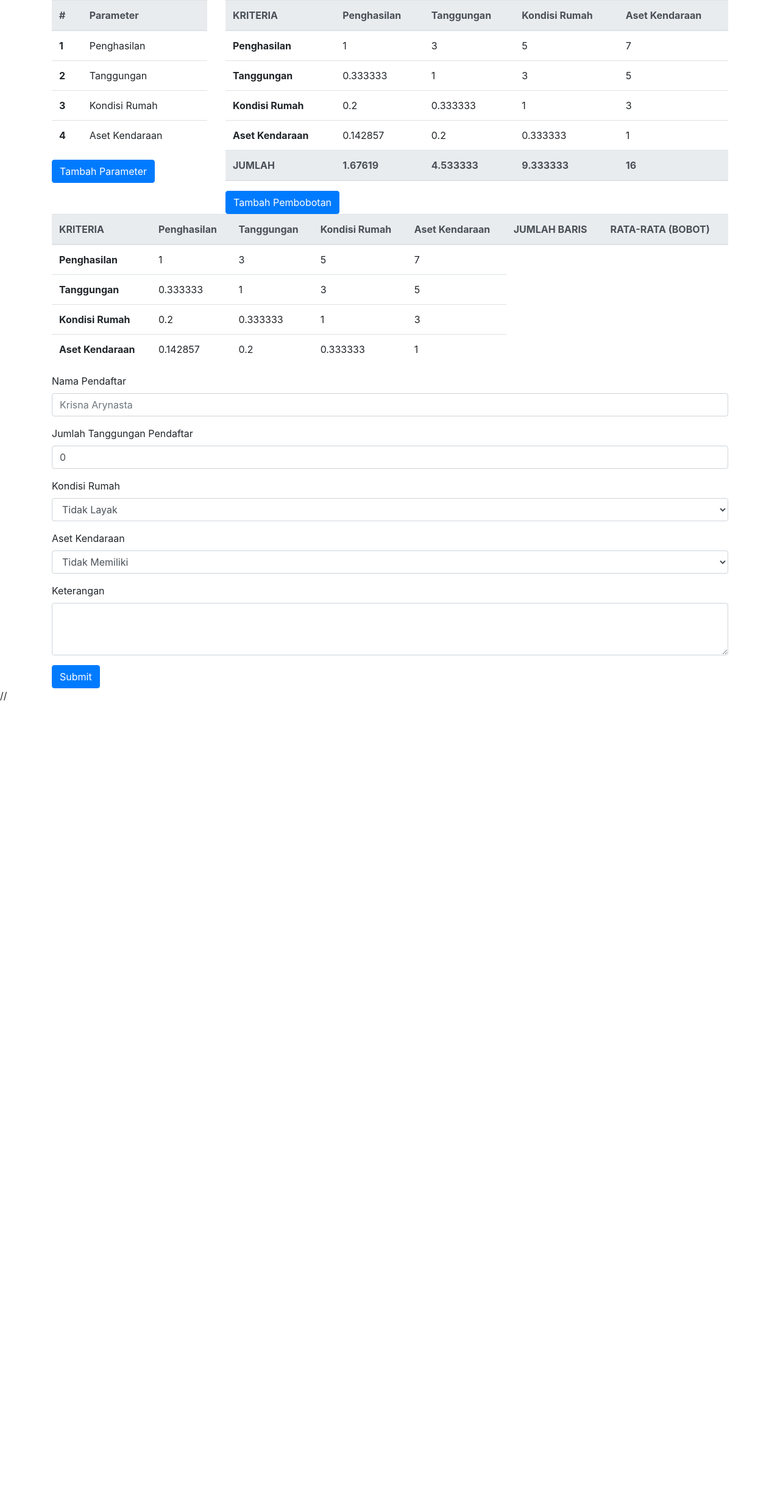
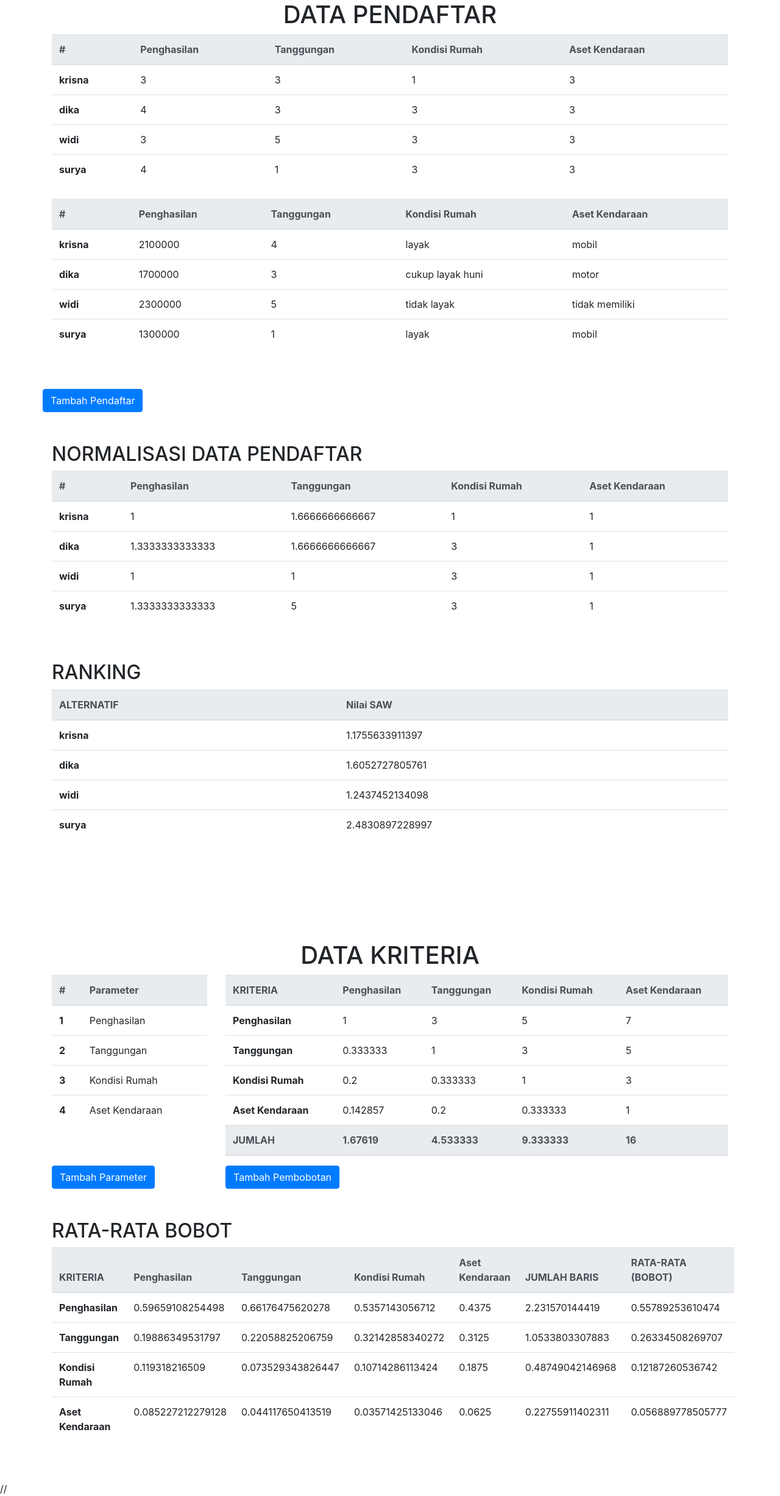
Before and after one commit to dikadarmawan/DSS, a PHP site: page / in a window 1280 px wide. Shown: the whole page at 61% size. Before the commit the page ends 1149 px from the top, so only its background shows below. Run offline with PHP 8.4, Linux system fonts and the light colour scheme; data comes from the database, SQL or seed files in the repository; both versions use the stored data as it was after the commit; some libraries are stand-ins or nearby versions.

Commit message:
last update

```diff
--- /dev/null
+++ b/data_konsistensi.php
@@ -0,0 +1,93 @@
+			  <table class="table">
+				  <thead class="thead-light">
+						<th>KRITERIA</th>
+					<?php
+						$noP = 1;
+						$sql1 = "SELECT * FROM tbl_parameter";
+						$result = mysqli_query($conn, $sql1);
+
+						if (mysqli_num_rows($result) > 0) {
+							while($row = mysqli_fetch_array($result)) {
+							$prm = $row['parameter'];
+					?>
+					  <th scope="col"><?=$row['parameter']?></th>
+
+					<?php
+							}
+						}
+					?>
+					<th scope="col">JUMLAH BARIS</th>
+					<th scope="col">RATA-RATA (BOBOT)</th>
+				  </thead>
+					<?php
+						$sql6 = "SELECT * FROM tbl_parameter";
+						$resultX6 = mysqli_query($conn, $sql6);
+						while($rowX6 = mysqli_fetch_array($resultX6)) {
+							$id_parameterX6 = $rowX6['id_parameter'];
+							$parameterX6 = $rowX6['parameter'];
+
+					?>
+						<tr scope="row">
+						<td><b><?=$parameterX6?></b></td>
+						<?php
+							// $sql1 = "SELECT * FROM tbl_parameter";
+							// $resultX = mysqli_query($conn, $sql1);
+							// while($rowX = mysqli_fetch_array($resultX)) {
+								// $id_parameterX = $rowX['id_parameter'];
+								// $parameterX = $rowX['parameter'];
+
+								$sql2 = "SELECT * FROM tbl_parameter";
+										$resultY = mysqli_query($conn, $sql2);
+										$jumlah_baris = 0;
+										while($rowY = mysqli_fetch_array($resultY)) {
+
+											$id_parameterY = $rowY['id_parameter'];
+											$parameterY = $rowY['parameter'];
+
+											$sql3 = "SELECT *, pmY.parameter as prmY FROM tbl_pembobotan pb
+													inner join tbl_parameter pmY on pb.parameterY=pmY.id_parameter
+													where pb.parameterX = $id_parameterX6 && pb.parameterY = $id_parameterY ";
+											$resultBbt = mysqli_query($conn, $sql3);
+											$bbt = mysqli_fetch_array($resultBbt);
+											if (!empty($bbt)) {
+
+												$sql4 = "SELECT sum(bobot) as jml FROM `tbl_pembobotan` WHERE parameterY=$id_parameterY GROUP BY (parameterY)";
+												$resultJml = mysqli_query($conn, $sql4);
+												$Jml = mysqli_fetch_array($resultJml);
+
+												$jumlah_parameter=$bbt['bobot']/$Jml['jml'];
+												$jumlah_baris = $jumlah_baris+$jumlah_parameter;
+													$sql5 = "SELECT * FROM tbl_parameter";
+											}
+										}
+
+								$sql2 = "SELECT * FROM tbl_parameter";
+								$resultY = mysqli_query($conn, $sql2);
+								while($rowY = mysqli_fetch_array($resultY)) {
+
+									$id_parameterY = $rowY['id_parameter'];
+									$parameterY = $rowY['parameter'];
+									$sql7 = "SELECT *, pmY.parameter as prmY FROM tbl_pembobotan pb
+									inner join tbl_parameter pmY on pb.parameterY=pmY.id_parameter
+									where pb.parameterX = $id_parameterX6 && pb.parameterY = $id_parameterY ";
+									$resultBbt = mysqli_query($conn, $sql7);
+									$bbt = mysqli_fetch_array($resultBbt);
+									if (!empty($bbt)) {
+
+										$resultCount = mysqli_query($conn, $sql5);
+										$ratarataCount=mysqli_num_rows($resultCount);
+										$ratarata=$jumlah_baris/$ratarataCount;
+										$ratarata_kons=$bbt['bobot']*$ratarata;
+										echo "<td>".$ratarata."</td>";
+									}else{
+											echo "<td></td>";
+										}
+								}
+
+						?>
+						</tr>
+						<?php
+							}
+						?>
+				  </tbody>
+				</table>
--- a/data_pembobotan.php
+++ b/data_pembobotan.php
@@ -70,7 +70,6 @@
 											where pb.parameterY = $id_jml_parameterY";
 									$resultJML_R = mysqli_query($conn, $sqlJML_R);
 									while($jumlah = mysqli_fetch_array($resultJML_R)){
-
 									$total = $total+$jumlah['bobot'];
 									}
 
--- a/data_rata_bobot.php
+++ b/data_rata_bobot.php
@@ -33,6 +33,7 @@
 							<?php
 								$sql2 = "SELECT * FROM tbl_parameter";
 								$resultY = mysqli_query($conn, $sql2);
+								$jumlah_baris = 0;
 								while($rowY = mysqli_fetch_array($resultY)) {
 
 									$id_parameterY = $rowY['id_parameter'];
@@ -44,11 +45,26 @@
 									$resultBbt = mysqli_query($conn, $sql3);
 									$bbt = mysqli_fetch_array($resultBbt);
 									if (!empty($bbt)) {
-										echo "<td>".$bbt['bobot']."</td>";
+
+										$sql4 = "SELECT sum(bobot) as jml FROM `tbl_pembobotan` WHERE parameterY=$id_parameterY GROUP BY (parameterY)";
+										$resultJml = mysqli_query($conn, $sql4);
+										$Jml = mysqli_fetch_array($resultJml);
+
+										$jumlah_parameter=$bbt['bobot']/$Jml['jml'];
+										$jumlah_baris = $jumlah_baris+$jumlah_parameter;
+
+										echo "<td>".$jumlah_parameter."</td>";
 									}else{
 											echo "<td></td>";
 										}
 								}
+								$sql5 = "SELECT * FROM tbl_parameter";
+								$resultCount = mysqli_query($conn, $sql5);
+								$ratarataCount=mysqli_num_rows($resultCount);
+								$ratarata=$jumlah_baris/$ratarataCount;
+
+								echo "<td>".$jumlah_baris."</td>";
+								echo "<td>".$ratarata."</td>";
 
 
 						?>
--- a/index.php
+++ b/index.php
@@ -15,36 +15,77 @@
   </head>
   <body>
   	<div class="container">
-		<div class="row">
+		<div class="row" >
+			<div class="col-md-12">
+				<h1 align="center">DATA PENDAFTAR </h1>
+				<?php include "ranking.php"?>
+			</div>
+		</div>
+		<div class="row" style="margin-bottom:50px;">
+			<div class="col-md-12">
+				<h2> </h2>
+				<?php include "ranking_tertulis.php"?>
+			</div>
+		</div>
+		<div class="row" style="margin-bottom:50px;" align="center">
+			<button type="button" class="btn btn-primary" data-toggle="modal" data-target="#ModalPendaftar" >
+				Tambah Pendaftar
+			</button>
+		</div>
+		<div class="row" style="margin-bottom:50px;" >
+			<div class="col-md-12">
+				<h2> NORMALISASI DATA PENDAFTAR</h2>
+				<?php include "normalisasi.php"?>
+			</div>
+		</div>
+		<div class="row" style="margin-bottom:150px">
+			<div class="col-md-12">
+			<h2>RANKING </h2>
+				<?php include "perankingan.php"?>
+			</div>
+		</div>
+
+	<h1 align="center"> DATA KRITERIA</h1>
+		<div class="row" >
 			<div class="col-md-3">
 				<?php include "data_parameter.php"?>
-				 <!-- Button trigger modal parameter-->
-				<button type="button" class="btn btn-primary" data-toggle="modal" data-target="#ModalParameter">
+			</div>
+			<div class="col-md-9">
+				<?php include "data_pembobotan.php"?>
+			</div>
+		</div>
+		<div class="row" style="margin-bottom:50px;">
+			<div class="col-md-3">
+				<button type="button" class="btn btn-primary" data-toggle="modal" data-target="#ModalParameter" >
 					Tambah Parameter
 				</button>
-
 			</div>
-
-			<div class="col-md-9">
-			<?php include "data_pembobotan.php"?>
-				<!-- Button trigger modal pembobotan-->
-				<button type="button" class="btn btn-primary" data-toggle="modal" data-target="#ModalPembobotan">
+			<div class="col-md-3">
+				<button type="button" class="btn btn-primary" data-toggle="modal" data-target="#ModalPembobotan" >
 					Tambah Pembobotan
 				</button>
 			</div>
 		</div>
-		<div class="row">
+		<div class="row" style="margin-bottom:50px;">
 			<div class="col-md-12">
+				<h2>RATA-RATA BOBOT </h2>
 				<?php include "data_rata_bobot.php"?>
 			</div>
 		</div>
+		<div class="row" style="margin-bottom:50px; display:none">
+			<div class="col-md-12">
+			<h2>KONSISTENSI </h2>
+				<?php include "data_konsistensi.php"?>
+			</div>
+		</div>
+
 
 	<!-- Modal Parameter-->
 	<div class="modal fade" id="ModalParameter" tabindex="-1" role="dialog" aria-labelledby="exampleModalCenterTitle" aria-hidden="true">
 	  <div class="modal-dialog modal-dialog-centered" role="document">
 		<div class="modal-content">
 		  <div class="modal-header">
-			<h5 class="modal-title" id="exampleModalLongTitle">Modal Parameter</h5>
+			<h5 class="modal-title" id="exampleModalLongTitle">Modal Kriteria</h5>
 			<button type="button" class="close" data-dismiss="modal" aria-label="Close">
 			  <span aria-hidden="true">&times;</span>
 			</button>
@@ -52,7 +93,7 @@
 		  <div class="modal-body">
 			<form method="POST" action="input_parameter.php">
 			  <div class="form-group">
-				<label for="exampleFormControlInput1">Nama Parameter</label>
+				<label for="exampleFormControlInput1">Nama Kriteria</label>
 				<input type="text" name="parameter" class="form-control" id="exampleFormControlInput1" placeholder="Krisna Arynasta">
 			  </div>
 		  </div>
@@ -79,7 +120,7 @@
 		  <div class="modal-body">
 			<form method="POST" action="input_pembobotan.php">
 			  <div class="form-group">
-				<label for="exampleFormControlSelect1">Aset Kendaraan</label>
+				<label for="exampleFormControlSelect1">Kriteria</label>
 				<select class="form-control" id="parameterX" name="parameterX">
 					<?php
 						$sql1 = "SELECT * FROM tbl_parameter";
@@ -96,7 +137,7 @@
 				</select>
 			  </div>
 			  <div class="form-group">
-				<label for="exampleFormControlSelect1">Aset Kendaraan</label>
+				<label for="exampleFormControlSelect1">Kriteria</label>
 				<select class="form-control" id="parameterY" name="parameterY">
 					<?php
 						$sql1 = "SELECT * FROM tbl_parameter ";
@@ -129,38 +170,57 @@
 
 
 
-
-		<form>
+	<!-- Modal pendaftar-->
+	<div class="modal fade" id="ModalPendaftar" tabindex="-1" role="dialog" aria-labelledby="exampleModalCenterTitle" aria-hidden="true">
+	  <div class="modal-dialog modal-dialog-centered" role="document">
+		<div class="modal-content">
+		  <div class="modal-header">
+			<h5 class="modal-title" id="exampleModalLongTitle">Modal Pendaftar</h5>
+			<button type="button" class="close" data-dismiss="modal" aria-label="Close">
+			  <span aria-hidden="true">&times;</span>
+			</button>
+		  </div>
+		  <div class="modal-body">
+			<form method="POST" action="pemrosesan.php">
 			  <div class="form-group">
 				<label for="exampleFormControlInput1">Nama Pendaftar</label>
-			<input type="text" class="form-control" id="exampleFormControlInput1" placeholder="Krisna Arynasta">
+				<input type="text" class="form-control" id="exampleFormControlInput1" placeholder="Krisna Arynasta" name="nama">
+			  </div>
+			  <div class="form-group">
+				<label for="exampleFormControlInput1">Jumlah Penghasilan Pendaftar</label>
+				<input type="text" class="form-control" id="exampleFormControlInput1" value="0" name="penghasilan">
 			  </div>
 			  <div class="form-group">
 				<label for="exampleFormControlInput1">Jumlah Tanggungan Pendaftar</label>
-			<input type="number" class="form-control" id="exampleFormControlInput1" value="0">
+				<input type="number" class="form-control" id="exampleFormControlInput1" value="0" name="tanggungan">
 			  </div>
 			  <div class="form-group">
 				<label for="exampleFormControlSelect1">Kondisi Rumah</label>
-			<select class="form-control" id="exampleFormControlSelect1">
-			  <option>Tidak Layak</option>
-			  <option>Layak</option>
-			  <option>Cukup Layak Huni</option>
+				<select class="form-control" id="exampleFormControlSelect1" name="rumah">
+				  <option value="5">Tidak Layak</option>
+				  <option value="3">Cukup Layak Huni</option>
+				  <option value="1">Layak</option>
 				</select>
 			  </div>
 			  <div class="form-group">
 				<label for="exampleFormControlSelect1">Aset Kendaraan</label>
-			<select class="form-control" id="exampleFormControlSelect1">
-			  <option>Tidak Memiliki</option>
-			  <option>Motor</option>
-			  <option>Mobil</option>
+				<select class="form-control" id="exampleFormControlSelect1" name="aset">
+				  <option value="5">Tidak Memiliki</option>
+				  <option value="3">Motor</option>
+				  <option value="1">Mobil</option>
 				</select>
 			  </div>
-		  <div class="form-group">
-			<label for="exampleFormControlTextarea1">Keterangan</label>
-			<textarea class="form-control" id="exampleFormControlTextarea1" rows="3"></textarea>
 		  </div>
-		  <input type="submit" class="btn btn-primary">
+		  <div class="modal-footer">
+			<button type="button" class="btn btn-secondary" data-dismiss="modal">Close</button>
+			<button type="sumbit" class="btn btn-primary">Save changes</button>
 			</form>
+		  </div>
+		</div>
+	  </div>
+	</div>
+
+
 	</div>
 
 
--- /dev/null
+++ b/normalisasi.php
@@ -0,0 +1,71 @@
+			  <table class="table">
+				  <thead class="thead-light">
+						<th>#</th>
+					<?php
+						$noP = 1;
+						$sql1 = "SELECT * FROM tbl_parameter";
+						$result = mysqli_query($conn, $sql1);
+
+						if (mysqli_num_rows($result) > 0) {
+							while($row = mysqli_fetch_array($result)) {
+							$prm = $row['parameter'];
+					?>
+					  <th scope="col"><?=$row['parameter']?></th>
+
+					<?php
+							}
+						}
+					?>
+				  </thead>
+
+						<?php
+							$sql1 = "SELECT * FROM tbl_pendaftar";
+							$resultPend = mysqli_query($conn, $sql1);
+							while($rowPend = mysqli_fetch_array($resultPend)) {
+								$id_pendaftar = $rowPend['id_pendaftar'];
+								$nama = $rowPend['nama_pendaftar'];
+
+							?>
+							<tr scope="row">
+							<td><b><?=$nama?></b></td>
+							<?php
+								$sql2 = "SELECT * FROM tbl_parameter";
+								$resultY = mysqli_query($conn, $sql2);
+								while($rowY = mysqli_fetch_array($resultY)) {
+
+									$id_parameterY = $rowY['id_parameter'];
+									$parameterY = $rowY['parameter'];
+
+									$sql9 = "SELECT *, rk.bobot_pendaftar as bbt FROM tbl_ranking rk
+											where rk.id_pendaftar = $id_pendaftar && rk.id_parameter = $id_parameterY ";
+									$resultBbt = mysqli_query($conn, $sql9);
+									$bbt = mysqli_fetch_array($resultBbt);
+									if (!empty($bbt)) {
+										if($bbt['id_parameter']=='4'){
+											$sql10 = "select max(bobot_pendaftar) as acuan from tbl_ranking where id_parameter = $id_parameterY";
+											$resultBbt10 = mysqli_query($conn, $sql10);
+											$nor = mysqli_fetch_array($resultBbt10);
+											$acuan = $nor['acuan'];
+											$normalisasi=$acuan/$bbt['bbt'];
+										}else {
+											$sql10 = "select min(bobot_pendaftar) as acuan from tbl_ranking where id_parameter = $id_parameterY";
+											$resultBbt10 = mysqli_query($conn, $sql10);
+											$nor = mysqli_fetch_array($resultBbt10);
+											$acuan=$nor['acuan'];
+											$normalisasi=$bbt['bbt']/$acuan;
+										}
+										echo "<td>".$normalisasi."</td>";
+									}else{
+											echo "<td></td>";
+										}
+								}
+
+						?>
+							</tr>
+						<?php
+							}
+						?>
+
+
+				  </tbody>
+				</table>
--- /dev/null
+++ b/perankingan.php
@@ -0,0 +1,107 @@
+					<?php
+							$sql1 = "SELECT * FROM tbl_parameter";
+							$resultX = mysqli_query($conn, $sql1);
+							$i=0;
+							while($rowX = mysqli_fetch_array($resultX)) {
+
+								$id_parameterX = $rowX['id_parameter'];
+								$parameterX = $rowX['parameter'];
+
+								$sql2 = "SELECT * FROM tbl_parameter";
+								$resultY = mysqli_query($conn, $sql2);
+								$jumlah_baris = 0;
+								while($rowY = mysqli_fetch_array($resultY)) {
+
+									$id_parameterY = $rowY['id_parameter'];
+									$parameterY = $rowY['parameter'];
+
+									$sql3 = "SELECT *, pmY.parameter as prmY FROM tbl_pembobotan pb
+											inner join tbl_parameter pmY on pb.parameterY=pmY.id_parameter
+											where pb.parameterX = $id_parameterX && pb.parameterY = $id_parameterY ";
+									$resultBbt = mysqli_query($conn, $sql3);
+									$bbt = mysqli_fetch_array($resultBbt);
+									if (!empty($bbt)) {
+
+										$sql4 = "SELECT sum(bobot) as jml FROM `tbl_pembobotan` WHERE parameterY=$id_parameterY GROUP BY (parameterY)";
+										$resultJml = mysqli_query($conn, $sql4);
+										$Jml = mysqli_fetch_array($resultJml);
+
+										$jumlah_parameter=$bbt['bobot']/$Jml['jml'];
+										$jumlah_baris = $jumlah_baris+$jumlah_parameter;
+
+									}
+								}
+								$sql5 = "SELECT * FROM tbl_parameter";
+								$resultCount = mysqli_query($conn, $sql5);
+								$ratarataCount=mysqli_num_rows($resultCount);
+								$ratarata=$jumlah_baris/$ratarataCount;
+									$p[$i] = $ratarata;
+									$i++;
+							}
+
+						?>
+
+			  <table class="table">
+				  <thead class="thead-light">
+						<th>ALTERNATIF</th>
+						<th scope="col">Nilai SAW</th>
+
+
+				  </thead>
+
+						<?php
+							$sql1 = "SELECT * FROM tbl_pendaftar";
+							$resultPend = mysqli_query($conn, $sql1);
+							while($rowPend = mysqli_fetch_array($resultPend)) {
+								$id_pendaftar = $rowPend['id_pendaftar'];
+								$nama = $rowPend['nama_pendaftar'];
+
+							?>
+							<tr scope="row">
+							<td><b><?=$nama?></b></td>
+							<?php
+								$sql2 = "SELECT * FROM tbl_parameter";
+								$resultY = mysqli_query($conn, $sql2);
+								$saw = 0;
+								$x = 0;
+								while($rowY = mysqli_fetch_array($resultY)) {
+
+									$id_parameterY = $rowY['id_parameter'];
+									$parameterY = $rowY['parameter'];
+
+									$sql9 = "SELECT *, rk.bobot_pendaftar as bbt FROM tbl_ranking rk
+											where rk.id_pendaftar = $id_pendaftar && rk.id_parameter = $id_parameterY ";
+									$resultBbt = mysqli_query($conn, $sql9);
+									$bbt = mysqli_fetch_array($resultBbt);
+									if (!empty($bbt)) {
+										if($bbt['id_parameter']=='4'){
+											$sql10 = "select max(bobot_pendaftar) as acuan from tbl_ranking where id_parameter = $id_parameterY";
+											$resultBbt10 = mysqli_query($conn, $sql10);
+											$nor = mysqli_fetch_array($resultBbt10);
+											$acuan = $nor['acuan'];
+											$normalisasi=$acuan/$bbt['bbt'];
+										}else {
+											$sql10 = "select min(bobot_pendaftar) as acuan from tbl_ranking where id_parameter = $id_parameterY";
+											$resultBbt10 = mysqli_query($conn, $sql10);
+											$nor = mysqli_fetch_array($resultBbt10);
+											$acuan=$nor['acuan'];
+											$normalisasi=$bbt['bbt']/$acuan;
+										}
+										$saw = $saw+($normalisasi*$p[$x]);
+
+										//echo "<td>".$normalisasi ." x ". $p[$x]. " = ". $saw."</td>";
+										$x++;
+
+									}
+								}
+
+						?>
+							<td><?=$saw?></td>
+							</tr>
+						<?php
+							}
+						?>
+
+
+				  </tbody>
+				</table>
--- /dev/null
+++ b/ranking.php
@@ -0,0 +1,58 @@
+			  <table class="table">
+				  <thead class="thead-light">
+						<th>#</th>
+					<?php
+						$noP = 1;
+						$sql1 = "SELECT * FROM tbl_parameter";
+						$result = mysqli_query($conn, $sql1);
+
+						if (mysqli_num_rows($result) > 0) {
+							while($row = mysqli_fetch_array($result)) {
+							$prm = $row['parameter'];
+					?>
+					  <th scope="col"><?=$row['parameter']?></th>
+
+					<?php
+							}
+						}
+					?>
+				  </thead>
+
+						<?php
+							$sql1 = "SELECT * FROM tbl_pendaftar";
+							$resultPend = mysqli_query($conn, $sql1);
+							while($rowPend = mysqli_fetch_array($resultPend)) {
+								$id_pendaftar = $rowPend['id_pendaftar'];
+								$nama = $rowPend['nama_pendaftar'];
+
+							?>
+							<tr scope="row">
+							<td><b><?=$nama?></b></td>
+							<?php
+								$sql2 = "SELECT * FROM tbl_parameter";
+								$resultY = mysqli_query($conn, $sql2);
+								while($rowY = mysqli_fetch_array($resultY)) {
+
+									$id_parameterY = $rowY['id_parameter'];
+									$parameterY = $rowY['parameter'];
+
+									$sql9 = "SELECT *, rk.bobot_pendaftar as bbt FROM tbl_ranking rk
+											where rk.id_pendaftar = $id_pendaftar && rk.id_parameter = $id_parameterY ";
+									$resultBbt = mysqli_query($conn, $sql9);
+									$bbt = mysqli_fetch_array($resultBbt);
+									if (!empty($bbt)) {
+										echo "<td>".$bbt['bbt']."</td>";
+									}else{
+											echo "<td></td>";
+										}
+								}
+
+						?>
+							</tr>
+						<?php
+							}
+						?>
+
+
+				  </tbody>
+				</table>
--- /dev/null
+++ b/ranking_tertulis.php
@@ -0,0 +1,58 @@
+			  <table class="table">
+				  <thead class="thead-light">
+						<th>#</th>
+					<?php
+						$noP = 1;
+						$sql1 = "SELECT * FROM tbl_parameter";
+						$result = mysqli_query($conn, $sql1);
+
+						if (mysqli_num_rows($result) > 0) {
+							while($row = mysqli_fetch_array($result)) {
+							$prm = $row['parameter'];
+					?>
+					  <th scope="col"><?=$row['parameter']?></th>
+
+					<?php
+							}
+						}
+					?>
+				  </thead>
+
+						<?php
+							$sql1 = "SELECT * FROM tbl_pendaftar";
+							$resultPend = mysqli_query($conn, $sql1);
+							while($rowPend = mysqli_fetch_array($resultPend)) {
+								$id_pendaftar = $rowPend['id_pendaftar'];
+								$nama = $rowPend['nama_pendaftar'];
+
+							?>
+							<tr scope="row">
+							<td><b><?=$nama?></b></td>
+							<?php
+								$sql2 = "SELECT * FROM tbl_parameter";
+								$resultY = mysqli_query($conn, $sql2);
+								while($rowY = mysqli_fetch_array($resultY)) {
+
+									$id_parameterY = $rowY['id_parameter'];
+									$parameterY = $rowY['parameter'];
+
+									$sql9 = "SELECT *, rk.bobot_pendaftar as bbt FROM tbl_ranking rk
+											where rk.id_pendaftar = $id_pendaftar && rk.id_parameter = $id_parameterY ";
+									$resultBbt = mysqli_query($conn, $sql9);
+									$bbt = mysqli_fetch_array($resultBbt);
+									if (!empty($bbt)) {
+										echo "<td>".$bbt['tertulis']."</td>";
+									}else{
+											echo "<td></td>";
+										}
+								}
+
+						?>
+							</tr>
+						<?php
+							}
+						?>
+
+
+				  </tbody>
+				</table>
```
Also changed, not shown: dss.sql (+92 -2 lines), pemrosesan.php (+69 -0 lines). Lines whose indentation alone changed are shown as unchanged.
